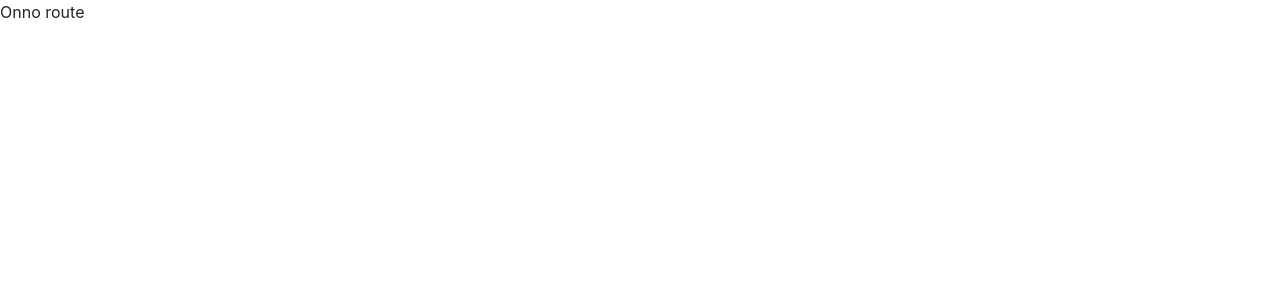
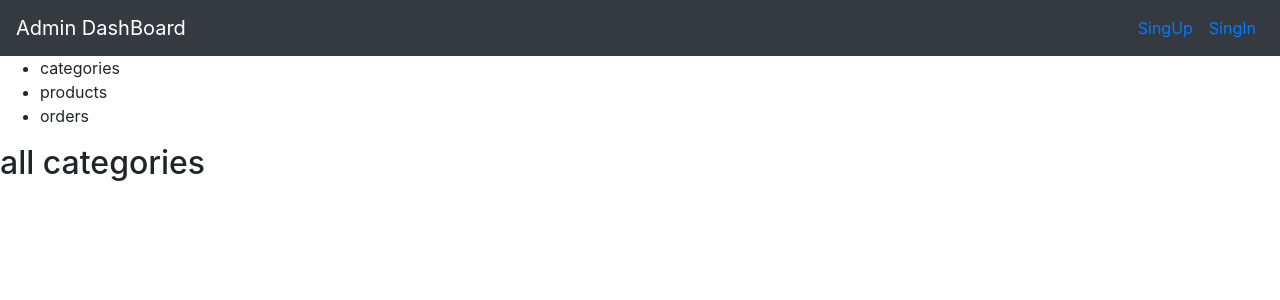
Before and after one commit to honeyhj/flipkart-admin, a React (Create React App) app: page /onno in a window 1280 px wide. Shown: the top 300 px of the page. Built offline with nearby package versions, Linux system fonts and the light colour scheme; sample sign-in values are in the browser's storage.

Commit message:
added localstorage

```diff
--- a/src/App.js
+++ b/src/App.js
@@ -23,7 +23,6 @@ function App() {
     if (!authenticate) {
       dispatch(isUserLoggedIn());
     }
-
   }, [authenticate]);
   return (
 
--- a/src/components/Onno.js
+++ b/src/components/Onno.js
@@ -1,10 +1,11 @@
 import React from 'react';
+import Layout from './layouts/Layout';
 
 const Onno = () => {
     return (
-        <div>
-            Onno route
-        </div>
+        <Layout sidebar>
+            <h2>all categories</h2>
+        </Layout>
     );
 };
 
--- a/src/components/hoc/PrivateRoute.js
+++ b/src/components/hoc/PrivateRoute.js
@@ -5,7 +5,7 @@ import { Redirect, Route } from 'react-router';
 const PrivateRoute =({component: Component, ...rest}) => {
 
     return <Route {...rest} component={(props) => {
-        console.log(props.location.pathname)
+        // console.log(props.location.pathname)
         const token = window.localStorage.getItem('token');
         if(token){
             return <Component {...props} />
--- a/src/components/layouts/Layout.js
+++ b/src/components/layouts/Layout.js
@@ -5,6 +5,17 @@ const Layout = (props) => {
     return (
         <>
             <Header></Header>
+            {
+                props.sidebar ? (
+                    <>
+                    <ul>
+                        <li>categories</li>
+                        <li>products</li>
+                        <li>orders</li>
+                    </ul>
+                    </>
+                ):null
+            }
             {props.children}
         </>
     );
--- a/src/redux/actions/userActions.js
+++ b/src/redux/actions/userActions.js
@@ -33,6 +33,8 @@ export const userLogin = (userDetail) =>{
         const res = await axios.post(`http://localhost:2000/api/adminLogin`, userDetail);
         if (res.status === 200) {
             const {token,user} = res.data;
+            localStorage.setItem('token', token);
+            localStorage.setItem('user', JSON.stringify(user));
             dispatch({
                 type: authConstants.LOGIN_SUCCESS,
                 payload: {
```
Lines whose indentation alone changed are shown as unchanged.
